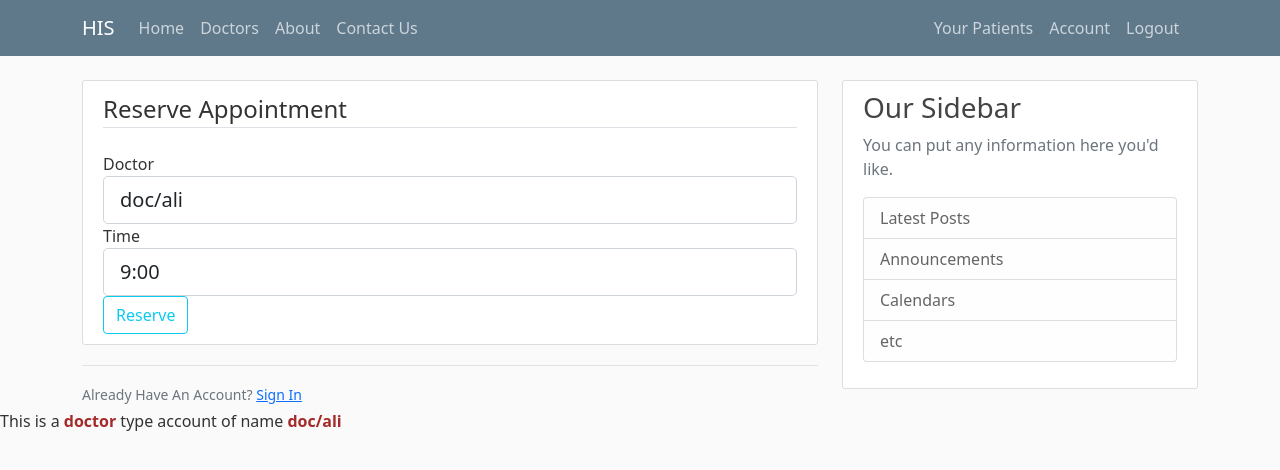
After one commit to MarwaAbdelAal/Hospital-Information-System, a Flask app: page /reserve_appointment in a window 1280 px wide. The commit adds this page. Shown: the top 470 px of the page. Run offline with Flask 2, Linux system fonts and the light colour scheme; a user stored in the database is signed in; some libraries are stand-ins or nearby versions.

Commit message:
appointments

```diff
--- a/his/forms.py
+++ b/his/forms.py
@@ -1,9 +1,11 @@
+from datetime import datetime, date, time
 from flask_wtf import FlaskForm
 from flask_wtf.file import FileField, FileAllowed
 from flask_login import current_user
-from wtforms import StringField, PasswordField, SubmitField, BooleanField, TextAreaField
+from wtforms import StringField, PasswordField, SubmitField, BooleanField, TextAreaField, MultipleFileField, DateTimeField
+from wtforms.fields.core import SelectField
 from wtforms.validators import DataRequired, Length, Email, EqualTo, ValidationError
-from his.models import User
+from his.models import User, Appointment
 
 class RegistrationForm(FlaskForm):
     username = StringField('Username', validators=[DataRequired(), Length(min=2, max=20)])
@@ -11,8 +13,11 @@
     password = PasswordField('Password',validators=[DataRequired()])
     confirm_password = PasswordField('Confirm Password',validators=[DataRequired(), EqualTo('password')])
     mobile_number = StringField('Mobile Number', validators=[DataRequired(), Length(11)])
+    national_id = StringField('National ID Number', validators=[DataRequired(), Length(11)])
     gender = StringField('Gender', validators=[DataRequired()])
     age = StringField('Age', validators=[DataRequired()])
+    picture = FileField('Choose Profile Picture', validators=[FileAllowed(['jpg', 'png'])])
+    scans = MultipleFileField('Upload your scans', validators=[FileAllowed(['jpg', 'png'])])
     submit = SubmitField('Sign Up')
 
     def validate_username(self, username):
@@ -30,6 +35,28 @@
     password = PasswordField('Password',validators=[DataRequired()])
     remember = BooleanField('Remember Me')
     submit = SubmitField('Login')
+
+class AppointmentForm(FlaskForm):
+    # available doctor appointments
+    # def __init__(self, formdata, **kwargs):
+    #     super().__init__(formdata=formdata, **kwargs)
+    #     self.
+    available_drs = [(doc.id, doc.username) for doc in User.query.filter_by(role='doctor')]
+    available_dates = [(i, f'{i:2d}:00') for i in range(9, 18)]
+
+    doctor_id = SelectField('Doctor', choices=available_drs, validators=[DataRequired()])
+    hour = SelectField('Time', choices=available_dates, validators=[DataRequired()])
+    submit = SubmitField('Reserve')
+
+    def validate_hour(self, hour):
+        # check if dr is available at that time
+        appointment_time = datetime.combine(date.today(), time(int(hour.data)))
+        # query appointment for any for the current doctor
+        reserved = Appointment.query.filter_by(doctor_id=int(self.doctor_id.data), datetime=appointment_time).first()
+        if reserved:
+            dr = User.query.get(int(self.doctor_id.data))
+            raise ValidationError(f'Dr {dr.username} is not available at that time. Please choose a different one.')
+
 
 class UpdateAccountForm(FlaskForm):
     username = StringField('Username', validators=[DataRequired(), Length(min=2, max=20)])
--- a/his/models.py
+++ b/his/models.py
@@ -45,10 +45,9 @@
         patient = User.query.get(self.patient_id)
         return f"Appointment between doctor: {doctor.username} and patient {patient.username} at {self.datetime.isoformat()}"
 
-class CTScan(db.model):
+class CTScan(db.Model):
     id = db.Column(db.Integer, primary_key=True)
     image_file = db.Column(db.String(20), nullable=False)
-    datetime = db.Column(db.DateTime, nullable=False)
     patient_id = db.Column(db.Integer, db.ForeignKey('user.id'), nullable=False)
 
     def __repr__(self) -> str:
--- a/his/routes.py
+++ b/his/routes.py
@@ -3,8 +3,8 @@
 from PIL import Image
 from flask import render_template, url_for, flash, redirect, request, abort
 from his import app, db, bcrypt
-from his.forms import RegistrationForm, LoginForm, ContactUsForm, UpdateAccountForm
-from his.models import User, ContactUs
+from his.forms import RegistrationForm, LoginForm, ContactUsForm, UpdateAccountForm, AppointmentForm
+from his.models import CTScan, User, ContactUs
 from flask_login import login_user, current_user, logout_user, login_required
 
 
@@ -25,6 +25,7 @@
 @app.route("/patients")
 @login_required
 def patients():
+    patients = []
     if current_user.role == 'doctor':
         patients = User.query.filter_by(role='patient', doctor_id=current_user.id)
     elif current_user.role == 'admin':
@@ -40,9 +41,23 @@
     form = RegistrationForm()
     if form.validate_on_submit():
         hashed_password = bcrypt.generate_password_hash(form.password.data).decode('utf-8')
-        user = User(username=form.username.data, email=form.email.data, password=hashed_password,
-        mobile_number=form.mobile_number.data,gender=form.gender.data, age=form.age.data, role='patient')
+        picture_file=None
+        if form.picture.data:
+            picture_file = save_picture(form.picture.data)
+
+        user = User(username=form.username.data, email=form.email.data, national_id=form.national_id.data,
+        password=hashed_password, mobile_number=form.mobile_number.data,
+        gender=form.gender.data, age=form.age.data, role='patient', image_file=picture_file)
+        scans = []
+        if form.scans.data:
+            for image in form.scans.data:
+                if isinstance(image, str):
+                    continue
+                picture_file = save_picture(image)
+                scan_obj = CTScan(image_file=picture_file, patient_id=user.id)
+                scans.append(scan_obj)
         db.session.add(user)
+        db.session.add_all(scans)
         db.session.commit()
         flash('Your patient account has been created! You are now able to log in', 'success')
         return redirect(url_for('login'))
@@ -168,3 +183,30 @@
         flash(f'Message sent from {form.name.data}!', 'success')
         return redirect(url_for('home'))
     return render_template('contact_us.html', title='Contact Us', form=form)
+
+@app.route("/reserve_appointment", methods=['GET', 'POST'])
+def reserve_appointment():
+    """Reserve new appointment
+    """
+    if not current_user.is_authenticated:
+        return redirect(url_for('home'))
+    form = AppointmentForm()
+    if form.validate_on_submit():
+        print(f'got appointment data !!\n dr {form.doctor_id.data}\n')
+        # user = User(username=form.username.data, email=form.email.data, national_id=form.national_id.data,
+        # password=hashed_password, mobile_number=form.mobile_number.data,
+        # gender=form.gender.data, age=form.age.data, role='patient', image_file=picture_file)
+        # scans = []
+        # if form.scans.data:
+        #     for image in form.scans.data:
+        #         if isinstance(image, str):
+        #             continue
+        #         picture_file = save_picture(image)
+        #         scan_obj = CTScan(image_file=picture_file, patient_id=user.id)
+        #         scans.append(scan_obj)
+        # db.session.add(user)
+        # db.session.add_all(scans)
+        # db.session.commit()
+        # flash('Your patient account has been created! You are now able to log in', 'success')
+        # return redirect(url_for('login'))
+    return render_template('reserve_appointment.html', title='Reserve Appointment', form=form)
--- /dev/null
+++ b/his/templates/reserve_appointment.html
@@ -0,0 +1,34 @@
+{% extends "layout.html" %}
+{% block content %}
+<div class="content-section">
+    <form method="POST" action="" enctype="multipart/form-data">
+        {{ form.hidden_tag() }}
+        <fieldset class="form-group">
+            <legend class="border-bottom mb-4">Reserve Appointment</legend>
+            <div class="form-group">
+                {{ form.doctor_id.label() }}
+                {{ form.doctor_id(class="form-control form-control-lg") }}
+            </div>
+            <div class="form-group">
+                {{ form.hour.label() }}
+                {{ form.hour(class="form-control form-control-lg") }}
+                {% if form.hour.errors %}
+                {% for error in form.hour.errors %}
+                <span class="text-danger">{{ error }}</span></br>
+                {% endfor %}
+                {% endif %}
+
+            </div>
+
+        </fieldset>
+        <div class="form-group">
+            {{ form.submit(class="btn btn-outline-info") }}
+        </div>
+    </form>
+</div>
+<div class="border-top pt-3">
+    <small class="text-muted">
+        Already Have An Account? <a class="ml-2" href="{{ url_for('login') }}">Sign In</a>
+    </small>
+</div>
+{% endblock content %}
```
Also changed, not shown: his/templates/register.html (+34 -1 lines), requirements.txt (+8 -19 lines), his/site.db, his/static/profile_pics/07f73e267261a148.png (added), his/static/profile_pics/099f9744e6ab2f68.jpg (added), his/static/profile_pics/267dc26c329ea0f4.jpg (added), his/static/profile_pics/46308f387bb7826a.jpg (added), his/static/profile_pics/8e09148ff6d877a1.jpg (added), his/static/profile_pics/bc95e0abb040826b.png (added).
